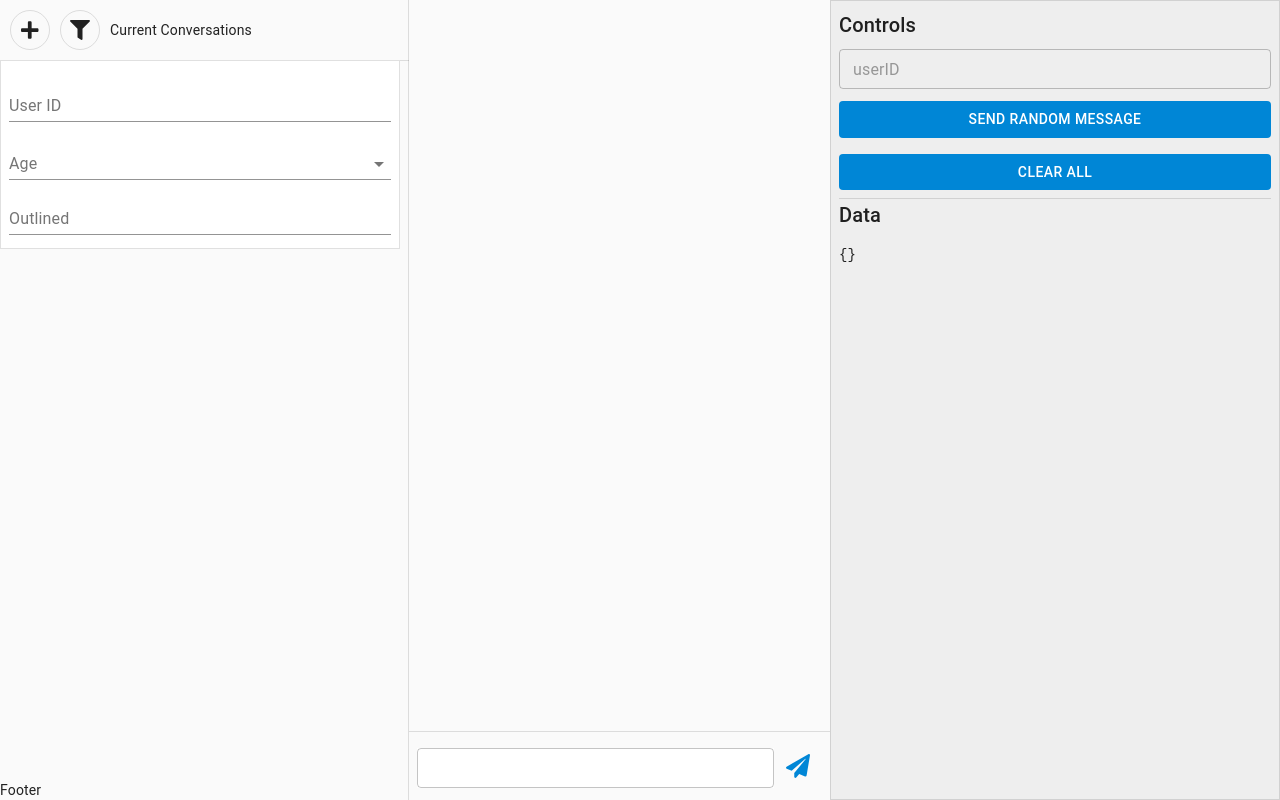
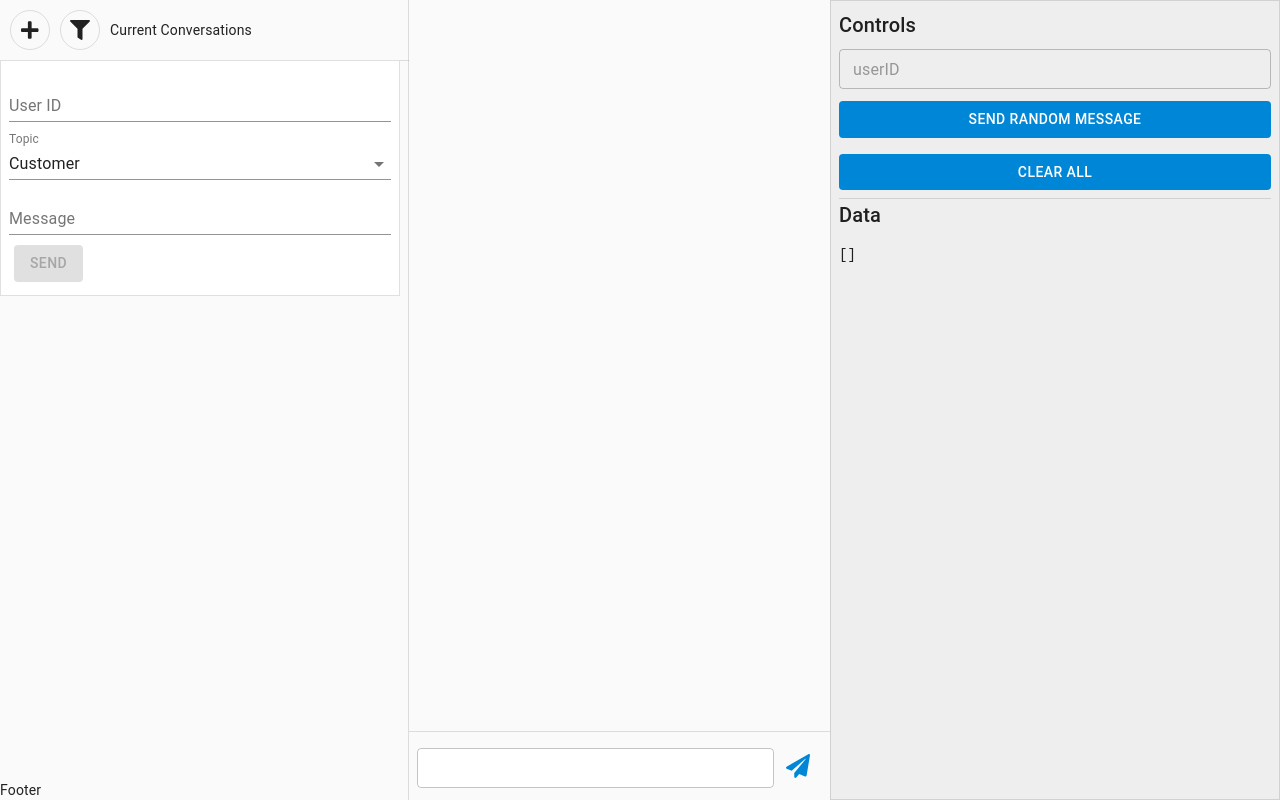
Before and after one commit to mixmaster429/react-typescript-chat-template, a React (Create React App) app: page / in a window 1280 px wide. Both pictures are taken after a click on the element 30 px from the left and 30 px from the top of the page. Built offline with nearby package versions, Linux system fonts and the light colour scheme.

Commit message:
chat done

```diff
--- a/src/Workspace/DataView.tsx
+++ b/src/Workspace/DataView.tsx
@@ -1,22 +1,27 @@
 import React from 'react';
 import { makeStyles, Theme, Typography } from '@material-ui/core';
 
-const useStyles = makeStyles((theme: Theme) => ( {
+const useStyles = makeStyles((theme: Theme) => ({
   root: {
     display: 'flex',
     flexDirection: 'column',
-    height: '100%'
-  }
-} ));
+    height: 'calc(100% - 200px)',
+    overflowY: 'scroll',
+  },
+  datasection: {
+    whiteSpace: 'pre-wrap',
+  },
+}));
 const DataView = (prop) => {
   const classes = useStyles();
   return (
-    <div className={ classes.root }>
+    <>
       <Typography variant="h6">Data</Typography>
-      <pre>{ JSON.stringify(prop.data, null, 2) }</pre>
-    </div>
+      <div className={classes.root}>
+        <pre className={classes.datasection}>{JSON.stringify(prop.data, null, 2)}</pre>
+      </div>
+    </>
   );
-
 };
 
 export default DataView;
--- a/src/Workspace/Workspace.tsx
+++ b/src/Workspace/Workspace.tsx
@@ -6,7 +6,14 @@ import DataView from './DataView';
 import { v4 as uuid } from 'uuid';
 import { sentences } from '../assets/sentences';
 import { DateTime } from 'luxon';
-import { IChat, IChatMessage } from '../interfaces';
+import {
+  IChat,
+  IChatMessage,
+  ChatTopicType,
+  ChatStatusType,
+  ChatChannelType,
+  CommsType,
+} from '../interfaces';
 
 const useStyles = makeStyles((theme: Theme) => ({
   root: {
@@ -35,8 +42,10 @@ const useStyles = makeStyles((theme: Theme) => ({
 const Workspace = () => {
   const classes = useStyles();
 
-  const [chatData, setChatData] = useState({} as IChat);
+  const [chatData, setChatData] = useState([] as IChat[]);
   const [currentAuthor, setCurrentAuthor] = useState(null);
+  const [selectedChatid, setSelectedChatid] = useState(null);
+  const [selectedChatdata, setSelectedChatdata] = useState({} as IChat);
 
   const mockMessage = (userId, message): IChatMessage => {
     let content;
@@ -45,7 +54,6 @@ const Workspace = () => {
     } else {
       content = sentences[Math.floor(Math.random() * sentences.length)];
     }
-
     return {
       chatMessageId: uuid(),
       authorId: userId,
@@ -56,17 +64,40 @@ const Workspace = () => {
   };
 
   const handleAddNewMessage = (message) => {
-    const chat = { ...chatData };
-    if (!chat.messages) {
-      chat.messages = [] as IChatMessage[];
-    }
-    chat.messages = [...chat.messages, mockMessage(currentAuthor, message)];
+    const index = chatData.findIndex((x) => x.chatId === selectedChatid);
+    const new_message = mockMessage(currentAuthor, message);
+    let lastchat = chatData;
+    lastchat[index]['messages'] = [...lastchat[index]['messages'], new_message];
+    lastchat['lastMessage'] = new_message;
+    setChatData([...lastchat]);
+    setSelectedChatdata({...lastchat[index]});
+  };
 
-    setChatData(chat);
+  const handleChatClicked = (chatID) => {
+    setSelectedChatid(chatID);
+    const index = chatData.findIndex((x) => x.chatId === chatID);
+    setSelectedChatdata(chatData[index]);
+  };
+
+  const newchat = (userId, topic, message) => {
+    const chatID = uuid();
+    const newmessage = mockMessage(userId, message);
+    const newchatdata = {
+      chatId: chatID as string,
+      channel: 'SMS' as ChatChannelType,
+      currentResponders: [],
+      status: 'Open' as ChatStatusType,
+      messages: [newmessage],
+      topic: topic as ChatTopicType,
+      commsType: 'Chat' as CommsType,
+      createdAt: DateTime.local(),
+      lastMessage: newmessage,
+    };
+    setChatData([...chatData, newchatdata]);
   };
 
   const handleClearAll = (_) => {
-    setChatData({} as IChat);
+    setChatData([] as IChat[]);
   };
 
   const handleUserIdChange = ($event) => {
@@ -80,7 +111,13 @@ const Workspace = () => {
   return (
     <div className={classes.root}>
       <div className={classes.chat}>
-        <Chat data={chatData} sendmessage={handleAddNewMessage} />
+        <Chat
+          chatData={chatData}
+          selectedChatdata={selectedChatdata}
+          sendmessage={handleAddNewMessage}
+          newchat={newchat}
+          handleChatClicked={handleChatClicked}
+        />
       </div>
       <div className={classes.controls}>
         <Controls
--- a/src/components/Chat/Chat.tsx
+++ b/src/components/Chat/Chat.tsx
@@ -19,38 +19,12 @@ const useStyles = makeStyles((theme: Theme) => ({
 const Chat = (props) => {
   const classes = useStyles();
 
-  const dummyChats: IChat[] = [
-    {
-      chatId: uuid(),
-      channel: 'SMS',
-      phoneNumber: '15551234567',
-      currentResponders: [],
-      status: 'Open',
-      messages: [],
-      commsType: 'Chat',
-      createdAt: DateTime.local(),
-    },
-    {
-      chatId: uuid(),
-      channel: 'SMS',
-      phoneNumber: '15559876543',
-      currentResponders: [],
-      status: 'Open',
-      messages: [],
-      commsType: 'Chat',
-      createdAt: DateTime.local(),
-    },
-  ];
-
-  const handleChatClicked = (chatId: string) => {
-    // TODO
-    console.log('TODO');
-  };
+  const { selectedChatdata, chatData } = props;
 
   return (
     <div className={classes.root}>
-      <ChatList chats={dummyChats} onChatClicked={handleChatClicked} />
-      <ChatConversation data={props.data} sendmessage={props.sendmessage}/>
+      <ChatList chats={chatData} newchat={props.newchat} onChatClicked={props.handleChatClicked} />
+      <ChatConversation data={selectedChatdata} sendmessage={props.sendmessage} />
     </div>
   );
 };
--- a/src/components/Chat/components/ChatConversation/components/ChatMessage/ChatMessage.tsx
+++ b/src/components/Chat/components/ChatConversation/components/ChatMessage/ChatMessage.tsx
@@ -1,22 +1,31 @@
 import React from 'react';
 import { Avatar, makeStyles, Theme } from '@material-ui/core';
+import { DateTime } from 'luxon';
 
 const useStyles = makeStyles((theme: Theme) => ({
   message: {
     padding: 10,
     display: 'flex',
   },
+  send: {
+    flexDirection: 'row-reverse',
+  },
   avatar: {
-    marginRight: 15,
+    margin: '10px 0 0 0',
+  },
+  messagetime: {
+    margin: 0,
+    fontSize: 12,
   },
   messageitem: {
     maxWidth: '60%',
+    margin: '0 15px',
   },
   messagecontent: {
     backgroundColor: '#dddddd',
     padding: 10,
     borderRadius: 10,
-    whiteSpace: 'pre',
+    whiteSpace: 'pre-line',
   },
 }));
 
@@ -27,9 +36,16 @@ const ChatMessage = (props) => {
 
   return (
     <>
-      <div className={classes.message}>
+      <div
+        className={
+          message.authorId === null ? classes.message + ' ' + classes.send : classes.message
+        }
+      >
         <Avatar className={classes.avatar}>H</Avatar>
         <div className={classes.messageitem}>
+          <p className={classes.messagetime}>
+            {DateTime.fromISO(message.createdAt).toLocaleString(DateTime.DATETIME_SHORT)}
+          </p>
           <div className={classes.messagecontent}>{message.content}</div>
         </div>
       </div>
--- a/src/components/Chat/components/ChatList/ChatList.tsx
+++ b/src/components/Chat/components/ChatList/ChatList.tsx
@@ -30,7 +30,7 @@ const ChatList = (props) => {
 
   return (
     <div className={classes.root}>
-      <Header></Header>
+      <Header newchat={props.newchat}></Header>
       <List component="nav">
         {props.chats &&
           props.chats.map((chat: IChat, key) => (
@@ -43,7 +43,7 @@ const ChatList = (props) => {
               <Avatar>
                 <FontAwesomeIcon icon={faSms} />
               </Avatar>
-              <div className={classes.cardTitle}>{chat.phoneNumber}</div>
+              <div className={classes.cardTitle}>{chat.lastMessage.content}</div>
             </ListItem>
           ))}
       </List>
--- /dev/null
+++ b/src/components/Chat/components/ChatList/components/Header/FilterchatModal/FilterchatModal.tsx
@@ -0,0 +1,61 @@
+import {
+  makeStyles,
+  Theme,
+  FormControl,
+  TextField,
+  InputLabel,
+  Select,
+  MenuItem,
+  Button,
+} from '@material-ui/core';
+
+const useStyles = makeStyles((theme: Theme) => ({
+  dropdown: {
+    position: 'absolute',
+    top: 60,
+    right: 0,
+    left: 0,
+    zIndex: 1,
+    border: '1px solid rgba(0, 0, 0, 0.12)',
+    padding: theme.spacing(1),
+    backgroundColor: theme.palette.background.paper,
+    maxWidth: 400,
+  },
+  margin: {
+    margin: '5px 0',
+  },
+  buttonmargin: {
+    margin: '5px',
+  },
+}));
+
+const FilterchatModal = (props) => {
+  const classes = useStyles();
+
+  return (
+    <div className={classes.dropdown}>
+      <FormControl fullWidth className={classes.margin}>
+        <InputLabel>Category</InputLabel>
+        <Select>
+          <MenuItem value={10}>Ten</MenuItem>
+          <MenuItem value={20}>Twenty</MenuItem>
+          <MenuItem value={30}>Thirty</MenuItem>
+        </Select>
+      </FormControl>
+
+      <FormControl fullWidth variant="outlined" className={classes.margin}>
+        <TextField label="Filter criteria" size="small" />
+      </FormControl>
+
+      <Button variant="contained" color="primary" className={classes.buttonmargin}>
+        Send
+      </Button>
+
+      <Button variant="contained" color="primary" className={classes.buttonmargin}>
+        Apply
+      </Button>
+    </div>
+  );
+};
+
+export default FilterchatModal;
--- a/src/components/Chat/components/ChatList/components/Header/Header.tsx
+++ b/src/components/Chat/components/ChatList/components/Header/Header.tsx
@@ -1,32 +1,11 @@
 import React from 'react';
-import {
-  makeStyles,
-  Theme,
-  ClickAwayListener,
-  TextField,
-  FormControl,
-  Select,
-  MenuItem,
-  InputLabel
-} from '@material-ui/core';
+import { makeStyles, Theme, ClickAwayListener } from '@material-ui/core';
 import { faFilter, faPlus } from '@fortawesome/free-solid-svg-icons';
 import { FontAwesomeIcon } from '@fortawesome/react-fontawesome';
+import NewchatModal from './NewchatModal/NewchatModal';
+import FilterchatModal from './FilterchatModal/FilterchatModal';
 
 const useStyles = makeStyles((theme: Theme) => ({
-  dropdown: {
-    position: 'absolute',
-    top: 60,
-    right: 0,
-    left: 0,
-    zIndex: 1,
-    border: '1px solid rgba(0, 0, 0, 0.12)',
-    padding: theme.spacing(1),
-    backgroundColor: theme.palette.background.paper,
-    maxWidth: 400,
-  },
-  margin: {
-    margin: '5px 0',
-  },
   header: {
     padding: '10px',
     borderBottom: '1px solid rgba(0, 0, 0, 0.12)',
@@ -54,6 +33,12 @@ const Header = (props) => {
   const [newmessagemodal, setnewmessagemodal] = React.useState(false);
   const [filtermessagemodal, setfiltermessagemodal] = React.useState(false);
 
+  const newchat = (userId, topic, message) => {
+    props.newchat(userId, topic, message);
+    setnewmessagemodal(false);
+    setfiltermessagemodal(false);
+  };
+
   return (
     <>
       <div className={classes.header}>
@@ -69,26 +54,7 @@ const Header = (props) => {
             >
               <FontAwesomeIcon icon={faPlus} />
             </span>
-            {newmessagemodal ? (
-              <div className={classes.dropdown}>
-                <FormControl fullWidth variant="outlined" className={classes.margin}>
-                  <TextField label="User ID" />
-                </FormControl>
-
-                <FormControl fullWidth className={classes.margin}>
-                <InputLabel id="demo-simple-select-label">Age</InputLabel>
-                  <Select>
-                    <MenuItem value={10}>Ten</MenuItem>
-                    <MenuItem value={20}>Twenty</MenuItem>
-                    <MenuItem value={30}>Thirty</MenuItem>
-                  </Select>
-                </FormControl>
-
-                <FormControl fullWidth variant="outlined" className={classes.margin}>
-                  <TextField label="Outlined" size="small" />
-                </FormControl>
-              </div>
-            ) : null}
+            {newmessagemodal ? <NewchatModal newchat={newchat}></NewchatModal> : null}
           </div>
         </ClickAwayListener>
 
@@ -104,11 +70,7 @@ const Header = (props) => {
             >
               <FontAwesomeIcon icon={faFilter} />
             </span>
-            {filtermessagemodal ? (
-              <div className={classes.dropdown}>
-                Click me, I will stay visible until you click outside.
-              </div>
-            ) : null}
+            {filtermessagemodal ? <FilterchatModal></FilterchatModal> : null}
           </div>
         </ClickAwayListener>
 
--- /dev/null
+++ b/src/components/Chat/components/ChatList/components/Header/NewchatModal/NewchatModal.tsx
@@ -0,0 +1,88 @@
+import {
+  makeStyles,
+  Theme,
+  FormControl,
+  TextField,
+  InputLabel,
+  Select,
+  MenuItem,
+  Button,
+} from '@material-ui/core';
+import React, { useState } from 'react';
+import { ChatTopicType } from '../../../../../../../interfaces';
+
+const useStyles = makeStyles((theme: Theme) => ({
+  dropdown: {
+    position: 'absolute',
+    top: 60,
+    right: 0,
+    left: 0,
+    zIndex: 1,
+    border: '1px solid rgba(0, 0, 0, 0.12)',
+    padding: theme.spacing(1),
+    backgroundColor: theme.palette.background.paper,
+    maxWidth: 400,
+  },
+  margin: {
+    margin: '5px 0',
+  },
+  buttonmargin: {
+    margin: '5px',
+  },
+}));
+
+const NewchatModal = (props) => {
+  const classes = useStyles();
+
+  const [userId, setUserId] = useState('' as String);
+  const [topic, setTopic] = useState('Customer' as ChatTopicType);
+  const [message, setMessage] = useState('' as String);
+
+  const sendmessage = (e) => {
+    props.newchat(userId, topic, message);
+  };
+
+  return (
+    <div className={classes.dropdown}>
+      <FormControl fullWidth variant="outlined" className={classes.margin}>
+        <TextField label="User ID" value={userId} onChange={(e) => setUserId(e.target.value)} />
+      </FormControl>
+
+      <FormControl fullWidth className={classes.margin}>
+        <InputLabel id="topic_select">Topic</InputLabel>
+        <Select
+          id="topic_select"
+          value={topic}
+          onChange={(e) => setTopic(e.target.value as ChatTopicType)}
+        >
+          <MenuItem value="Customer">Customer</MenuItem>
+          <MenuItem value="Chat Topic A">Chat Topic A</MenuItem>
+          <MenuItem value="Chat Topic B">Chat Topic B</MenuItem>
+          <MenuItem value="Chat Topic C">Chat Topic C</MenuItem>
+        </Select>
+      </FormControl>
+
+      <FormControl fullWidth variant="outlined" className={classes.margin}>
+        <TextField
+          label="Message"
+          size="small"
+          multiline={true}
+          value={message}
+          onChange={(e) => setMessage(e.target.value)}
+        />
+      </FormControl>
+
+      <Button
+        variant="contained"
+        color="primary"
+        className={classes.buttonmargin}
+        onClick={sendmessage}
+        disabled={userId !== '' && message !== '' ? false : true}
+      >
+        Send
+      </Button>
+    </div>
+  );
+};
+
+export default NewchatModal;
```
Also changed, not shown: src/interfaces/index.ts (+9 -23 lines).
